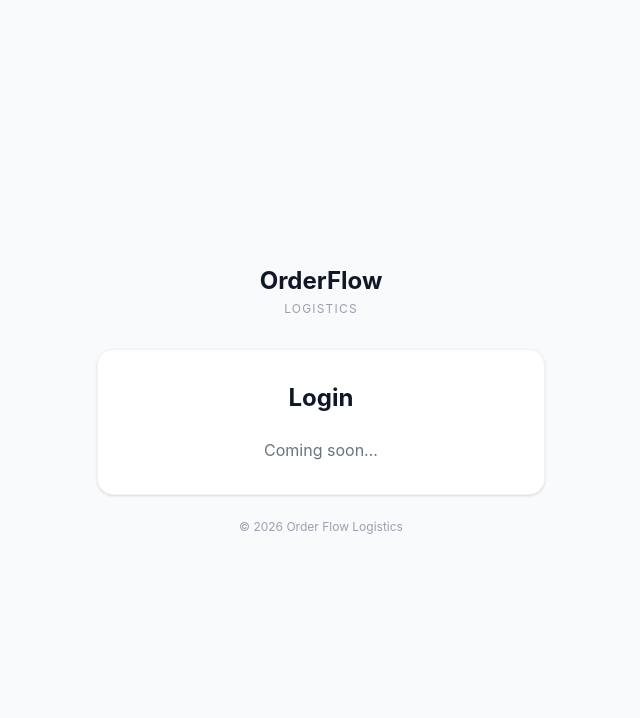
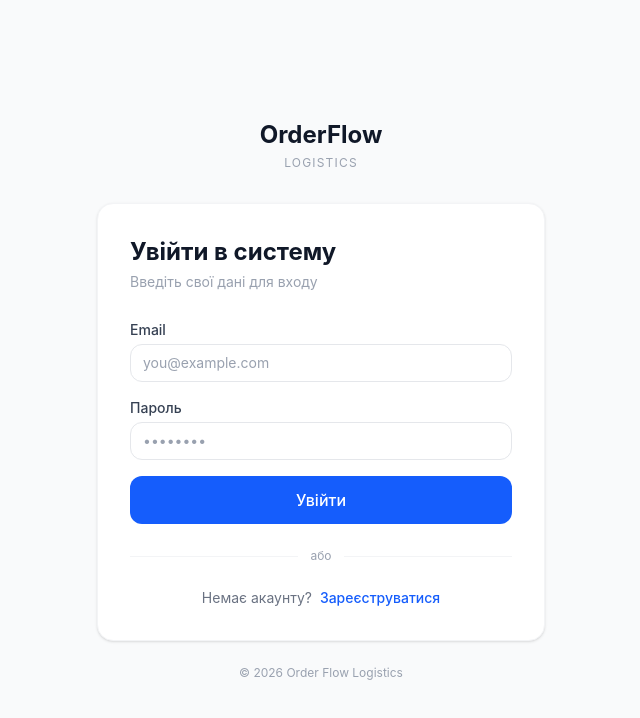
Before and after one commit to SharpDevOps10/order-flow-logistics, a Vue app in the folder frontend/: page /login in a window 1280 px wide. Shown: the top 718 px of the page, without its empty margins (319-959 px from the left). Built offline with nearby package versions, Linux system fonts and the light colour scheme.

Commit message:
Add login and register views

```diff
--- a/frontend/src/types/auth.types.ts
+++ b/frontend/src/types/auth.types.ts
@@ -16,7 +16,8 @@ export interface CurrentUser {
 export interface SignUpDto {
   email: string
   password: string
-  role: UserRole
+  fullName: string
+  role?: UserRole
 }
 
 export interface SignInDto {
--- a/frontend/src/views/auth/LoginView.vue
+++ b/frontend/src/views/auth/LoginView.vue
@@ -1,9 +1,119 @@
 <script setup lang="ts">
+import { reactive } from 'vue'
+import { useRouter, RouterLink } from 'vue-router'
+import { useAuthStore } from '@/stores/auth.store'
+import { UserRole } from '@/types/auth.types'
+import AppButton from '@/components/common/AppButton.vue'
+import AppInput from '@/components/common/AppInput.vue'
+
+const router = useRouter()
+const authStore = useAuthStore()
+
+const ROLE_HOME: Record<UserRole, string> = {
+  [UserRole.Client]: '/client/marketplace',
+  [UserRole.Supplier]: '/supplier/organizations',
+  [UserRole.Courier]: '/courier/deliveries',
+  [UserRole.Admin]: '/admin/pending',
+}
+
+const form = reactive({
+  email: '',
+  password: '',
+})
+
+const fieldErrors = reactive({
+  email: '',
+  password: '',
+})
+
+const validate = (): boolean => {
+  fieldErrors.email = ''
+  fieldErrors.password = ''
+  let valid = true
+
+  if (!form.email.trim()) {
+    fieldErrors.email = 'Введіть email'
+    valid = false
+  }
+  if (!form.password) {
+    fieldErrors.password = 'Введіть пароль'
+    valid = false
+  }
+
+  return valid
+}
+
+const handleSubmit = async () => {
+  if (!validate()) return
+
+  try {
+    await authStore.signIn({ email: form.email, password: form.password })
+    const role = authStore.role
+    if (role) router.push(ROLE_HOME[role])
+  } catch {
+    // error already stored in authStore.error
+  }
+}
 </script>
 
 <template>
-  <div class="w-full max-w-md">
-    <h1 class="text-2xl font-bold text-gray-900 mb-6 text-center">Login</h1>
-    <p class="text-gray-500 text-center">Coming soon...</p>
+  <div>
+    <!-- Header -->
+    <div class="mb-7">
+      <h1 class="text-2xl font-bold text-gray-900">Увійти в систему</h1>
+      <p class="text-sm text-gray-400 mt-1">Введіть свої дані для входу</p>
+    </div>
+
+    <!-- Form -->
+    <form class="space-y-4" @submit.prevent="handleSubmit">
+
+      <AppInput
+        v-model="form.email"
+        label="Email"
+        type="email"
+        placeholder="you@example.com"
+        :error="fieldErrors.email"
+      />
+
+      <AppInput
+        v-model="form.password"
+        label="Пароль"
+        type="password"
+        placeholder="••••••••"
+        :error="fieldErrors.password"
+      />
+
+      <!-- Server error -->
+      <div
+        v-if="authStore.error"
+        class="bg-red-50 border border-red-100 rounded-xl px-4 py-3"
+      >
+        <p class="text-sm text-red-600">{{ authStore.error }}</p>
+      </div>
+
+      <AppButton
+        type="submit"
+        size="lg"
+        :loading="authStore.loading"
+        class="w-full"
+      >
+        Увійти
+      </AppButton>
+    </form>
+
+    <!-- Divider -->
+    <div class="flex items-center gap-3 my-6">
+      <div class="flex-1 h-px bg-gray-100" />
+      <span class="text-xs text-gray-400">або</span>
+      <div class="flex-1 h-px bg-gray-100" />
+    </div>
+
+    <!-- Link to register -->
+    <p class="text-center text-sm text-gray-500">
+      Немає акаунту?
+      <RouterLink to="/register" class="text-blue-600 font-medium hover:underline ml-1">
+        Зареєструватися
+      </RouterLink>
+    </p>
   </div>
 </template>
--- a/frontend/src/views/auth/RegisterView.vue
+++ b/frontend/src/views/auth/RegisterView.vue
@@ -1,9 +1,203 @@
 <script setup lang="ts">
+import { reactive } from 'vue'
+import { useRouter, RouterLink } from 'vue-router'
+import { useAuthStore } from '@/stores/auth.store'
+import { UserRole } from '@/types/auth.types'
+import AppButton from '@/components/common/AppButton.vue'
+import AppInput from '@/components/common/AppInput.vue'
+
+const router = useRouter()
+const authStore = useAuthStore()
+
+const ROLE_HOME: Record<UserRole, string> = {
+  [UserRole.Client]: '/client/marketplace',
+  [UserRole.Supplier]: '/supplier/organizations',
+  [UserRole.Courier]: '/courier/deliveries',
+  [UserRole.Admin]: '/admin/pending',
+}
+
+type RoleOption = {
+  value: UserRole
+  label: string
+  description: string
+  icon: string
+}
+
+const roleOptions: RoleOption[] = [
+  {
+    value: UserRole.Client,
+    label: 'Клієнт',
+    description: 'Замовляю товари',
+    icon: '🛍️',
+  },
+  {
+    value: UserRole.Supplier,
+    label: 'Постачальник',
+    description: 'Продаю товари',
+    icon: '🏪',
+  },
+  {
+    value: UserRole.Courier,
+    label: 'Кур\'єр',
+    description: 'Доставляю замовлення',
+    icon: '🚴',
+  },
+]
+
+const form = reactive({
+  fullName: '',
+  email: '',
+  password: '',
+  role: '' as UserRole | '',
+})
+
+const fieldErrors = reactive({
+  fullName: '',
+  email: '',
+  password: '',
+  role: '',
+})
+
+const validate = (): boolean => {
+  fieldErrors.fullName = ''
+  fieldErrors.email = ''
+  fieldErrors.password = ''
+  fieldErrors.role = ''
+  let valid = true
+
+  if (!form.fullName.trim()) {
+    fieldErrors.fullName = "Введіть повне ім'я"
+    valid = false
+  }
+  if (!form.email.trim()) {
+    fieldErrors.email = 'Введіть email'
+    valid = false
+  }
+  if (!form.password || form.password.length < 6) {
+    fieldErrors.password = 'Мінімум 6 символів'
+    valid = false
+  }
+  if (!form.role) {
+    fieldErrors.role = 'Оберіть роль'
+    valid = false
+  }
+
+  return valid
+}
+
+const handleSubmit = async () => {
+  if (!validate()) return
+
+  try {
+    await authStore.signUp({
+      fullName: form.fullName,
+      email: form.email,
+      password: form.password,
+      role: form.role as UserRole,
+    })
+    const role = authStore.role
+    if (role) router.push(ROLE_HOME[role])
+  } catch {
+    // error already stored in authStore.error
+  }
+}
 </script>
 
 <template>
-  <div class="w-full max-w-md">
-    <h1 class="text-2xl font-bold text-gray-900 mb-6 text-center">Register</h1>
-    <p class="text-gray-500 text-center">Coming soon...</p>
+  <div>
+    <!-- Header -->
+    <div class="mb-7">
+      <h1 class="text-2xl font-bold text-gray-900">Створити акаунт</h1>
+      <p class="text-sm text-gray-400 mt-1">Заповніть дані для реєстрації</p>
+    </div>
+
+    <!-- Form -->
+    <form class="space-y-4" @submit.prevent="handleSubmit">
+
+      <AppInput
+        v-model="form.fullName"
+        label="Повне ім'я"
+        placeholder="Іван Іваненко"
+        :error="fieldErrors.fullName"
+      />
+
+      <AppInput
+        v-model="form.email"
+        label="Email"
+        type="email"
+        placeholder="you@example.com"
+        :error="fieldErrors.email"
+      />
+
+      <AppInput
+        v-model="form.password"
+        label="Пароль"
+        type="password"
+        placeholder="••••••••"
+        helper="Мінімум 6 символів"
+        :error="fieldErrors.password"
+      />
+
+      <!-- Role picker -->
+      <div class="flex flex-col gap-1">
+        <span class="text-sm font-medium text-gray-700">Роль</span>
+        <div class="grid grid-cols-3 gap-2">
+          <button
+            v-for="option in roleOptions"
+            :key="option.value"
+            type="button"
+            class="flex flex-col items-center gap-1.5 border rounded-xl p-3 text-center transition-all focus:outline-none"
+            :class="
+              form.role === option.value
+                ? 'border-blue-500 bg-blue-50 ring-1 ring-blue-500'
+                : 'border-gray-200 bg-white hover:border-gray-300 hover:bg-gray-50'
+            "
+            @click="form.role = option.value; fieldErrors.role = ''"
+          >
+            <span class="text-xl">{{ option.icon }}</span>
+            <span
+              class="text-xs font-semibold"
+              :class="form.role === option.value ? 'text-blue-700' : 'text-gray-700'"
+            >
+              {{ option.label }}
+            </span>
+            <span class="text-xs text-gray-400 leading-tight">{{ option.description }}</span>
+          </button>
+        </div>
+        <p v-if="fieldErrors.role" class="text-xs text-red-500 mt-0.5">{{ fieldErrors.role }}</p>
+      </div>
+
+      <!-- Server error -->
+      <div
+        v-if="authStore.error"
+        class="bg-red-50 border border-red-100 rounded-xl px-4 py-3"
+      >
+        <p class="text-sm text-red-600">{{ authStore.error }}</p>
+      </div>
+
+      <AppButton
+        type="submit"
+        size="lg"
+        :loading="authStore.loading"
+        class="w-full"
+      >
+        Зареєструватися
+      </AppButton>
+    </form>
+
+    <!-- Divider -->
+    <div class="flex items-center gap-3 my-6">
+      <div class="flex-1 h-px bg-gray-100" />
+      <span class="text-xs text-gray-400">або</span>
+      <div class="flex-1 h-px bg-gray-100" />
+    </div>
+
+    <!-- Link to login -->
+    <p class="text-center text-sm text-gray-500">
+      Вже є акаунт?
+      <RouterLink to="/login" class="text-blue-600 font-medium hover:underline ml-1">
+        Увійти
+      </RouterLink>
+    </p>
   </div>
 </template>
```
